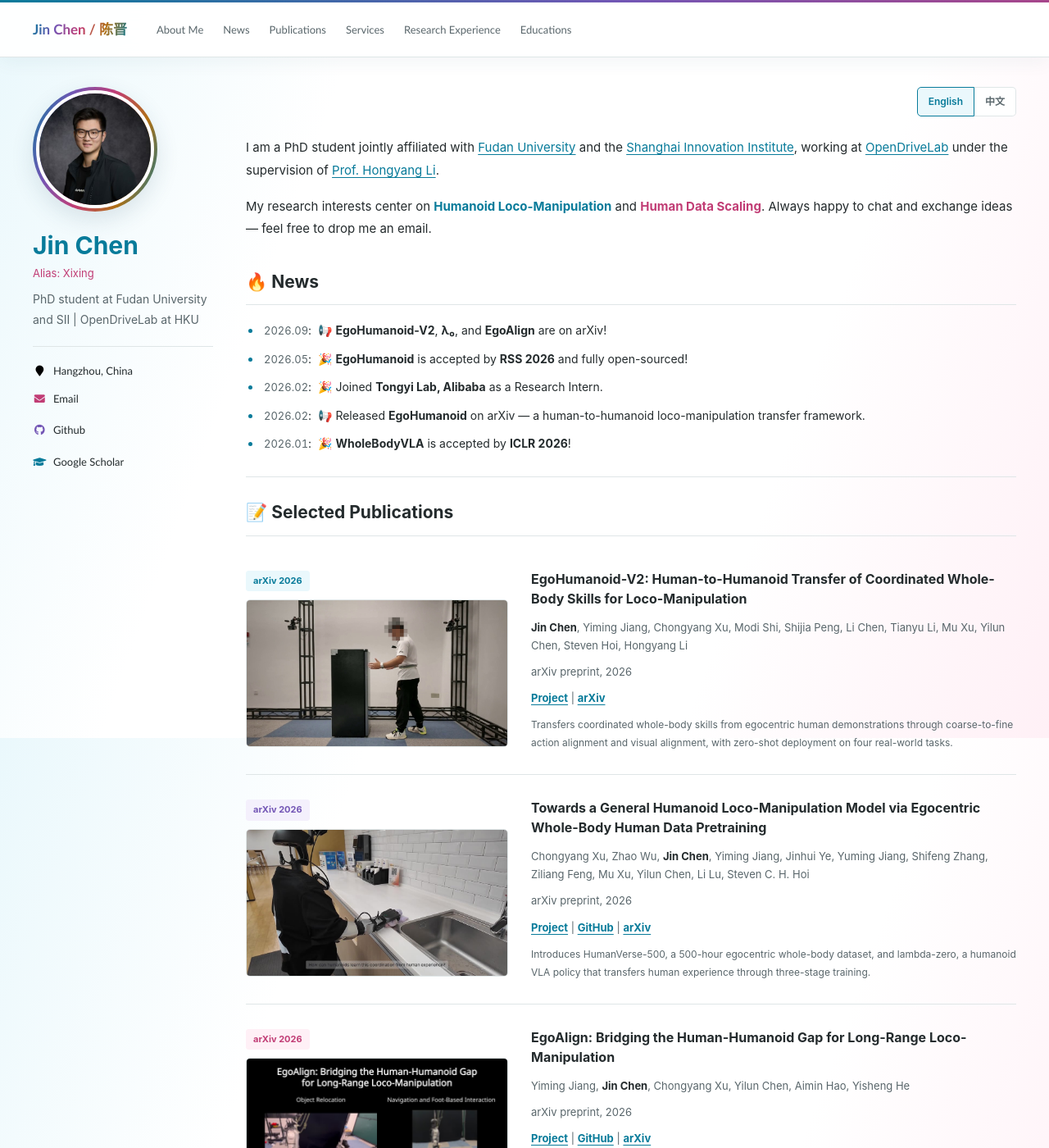
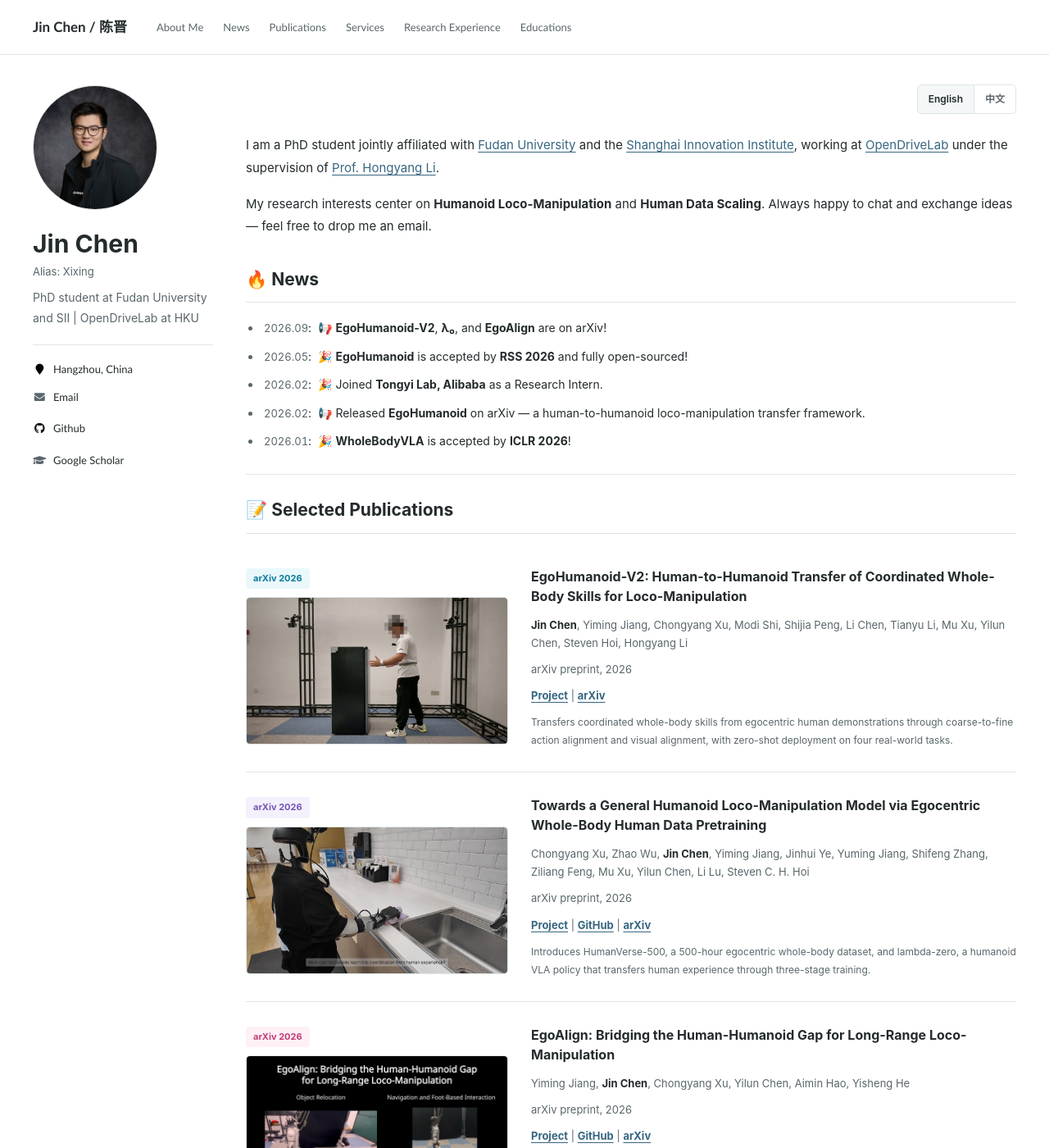
Before and after one commit to JinChen0056/jinchen0056.github.io, a Jekyll site: the page built from _pages/about.md, in a window 1280 px wide and 1400 px high. Shown: the whole window at 82% size. Built offline with Jekyll 4.4.1, drawn with Linux system fonts in a browser that asks for light colours.

Commit message:
Tone down profile and header decorations with neutral typography

```diff
--- a/_includes/head/custom.html
+++ b/_includes/head/custom.html
@@ -8,7 +8,7 @@
 <meta name="msapplication-config" content="images/browserconfig.xml?v=M44lzPylqQ">
 <meta name="theme-color" content="#ffffff">
 <link rel="stylesheet" href="assets/css/academicons.css"/>
-<link rel="stylesheet" href="{{ '/assets/css/homepage.css' | relative_url }}?v=20261010-balanced"/>
+<link rel="stylesheet" href="{{ '/assets/css/homepage.css' | relative_url }}?v=20261010-quiet"/>
 
 <script type="text/x-mathjax-config"> MathJax.Hub.Config({ TeX: { equationNumbers: { autoNumber: "all" } } }); </script>
 <script type="text/x-mathjax-config">
--- a/assets/css/homepage.css
+++ b/assets/css/homepage.css
@@ -1,6 +1,6 @@
 /* Hallmark: academic portfolio with chromatic details and moving light.
    Pre-emit critique: philosophy 4, hierarchy 4, execution 4, specificity 4, restraint 5, variety 4. */
-@import url('../../tokens.css?v=spectrum-1');
+@import url('../../tokens.css?v=quiet-2');
 
 html { font-size: 16px; scroll-padding-top: 0; overflow-x: clip; }
 body { background: var(--color-paper); color: var(--color-ink); font-family: var(--font-body); font-size: 15px; line-height: 1.75; overflow-x: clip; letter-spacing: 0; }
@@ -73,47 +73,40 @@ a:focus-visible, button:focus-visible { outline: 2px solid var(--color-focus); o
 .page__content .demo-caption::after { display: none; }
 .page__content .demo-video { border: 1px solid var(--color-rule); border-radius: 5px; }
 body {
-  background-image: linear-gradient(110deg, var(--color-cyan-soft), var(--color-paper) 28%, var(--color-paper) 72%, var(--color-rose-soft));
-  background-attachment: fixed;
+  background-image: none;
 }
 .masthead {
-  background: var(--color-glass);
-  backdrop-filter: blur(18px);
-  box-shadow: 0 4px 24px var(--color-shadow);
+  background: var(--color-paper);
+  box-shadow: none;
 }
 .masthead::before {
   content: '';
-  display: block;
+  display: none;
   height: 3px;
   background: var(--spectrum);
   background-size: 240% 100%;
   animation: none;
 }
 .academic-nav .nav-home {
-  background: var(--spectrum);
-  background-clip: text;
-  -webkit-background-clip: text;
-  color: transparent;
+  background: none;
+  color: var(--color-ink);
 }
 .academic-nav li a { position: relative; display: block; padding: 5px 0; }
 .academic-nav li a::after {
   content: ''; position: absolute; height: 2px; bottom: 0; left: 0; right: 0;
-  background: var(--spectrum); transform: scaleX(0); transform-origin: left;
+  background: var(--color-accent); transform: scaleX(0); transform-origin: left;
   transition: transform 180ms ease;
 }
 .academic-nav li a:hover::after, .academic-nav li a:focus-visible::after { transform: scaleX(1); }
-div.author__avatar { padding: 4px; border-radius: 50%; background: var(--spectrum); box-shadow: 0 10px 28px var(--color-shadow-hover); }
-div.author__avatar img { width: 100%; height: 100%; border: 4px solid var(--color-paper); }
-.sidebar .author__name { color: var(--color-accent); font-size: 30px; }
-.sidebar .author__alias { color: var(--color-rose); }
+div.author__avatar { padding: 0; border-radius: 50%; background: none; box-shadow: none; }
+div.author__avatar img { width: 100%; height: 100%; border: 1px solid var(--color-rule); }
+.sidebar .author__name { color: var(--color-ink); font-size: 30px; }
+.sidebar .author__alias { color: var(--color-muted); }
 .author__urls { border-image: none; }
-.author__urls li:nth-child(3) i { color: var(--color-rose); }
-.author__urls li:nth-child(4) i { color: var(--color-violet); }
-.author__urls li:nth-child(5) i { color: var(--color-cyan); }
+.author__urls li i { color: var(--color-muted); }
 .page__content .language-switcher button { background: var(--color-glass); }
-.page__content .language-switcher button.active { background: var(--color-cyan-soft); border-color: var(--color-cyan); color: var(--color-accent); }
-.lang-panel > p:nth-of-type(2) strong:first-child { color: var(--color-accent); }
-.lang-panel > p:nth-of-type(2) strong:nth-child(2) { color: var(--color-rose); }
+.page__content .language-switcher button.active { background: var(--color-surface); border-color: var(--color-rule); color: var(--color-ink); }
+.lang-panel > p:nth-of-type(2) strong { color: var(--color-ink); }
 .page__content h1 {
   --section-color: var(--color-cyan);
   position: relative; padding-left: 0; border-bottom: 0; padding-bottom: 14px;
@@ -152,7 +145,7 @@ div.author__avatar img { width: 100%; height: 100%; border: 4px solid var(--colo
 .page__content .demo-item:nth-child(2n) .demo-caption { color: var(--color-ink); }
 .page__content .demo-video { border: 2px solid var(--color-paper); box-shadow: 0 0 0 1px var(--color-rule), 0 8px 22px var(--color-shadow-hover); }
 .page__content .demo-caption::after { display: none; }
-.lang-panel > ul > li::marker { color: var(--color-cyan); }
+.lang-panel > ul > li::marker { color: var(--color-muted); }
 @keyframes spectrum-flow { to { background-position: 240% 0; } }
 @media (hover: none) { .page__content .paper-box:hover { transform: none; } }
 @media (max-width: 1100px) {
--- a/tokens.css
+++ b/tokens.css
@@ -3,7 +3,7 @@
   --color-surface: #f4f7f7;
   --color-ink: #242b2d;
   --color-muted: #59666b;
-  --color-accent: #087b9a;
+  --color-accent: #376681;
   --color-cyan: #087b9a;
   --color-rose: #c13d75;
   --color-violet: #7356b5;
```
